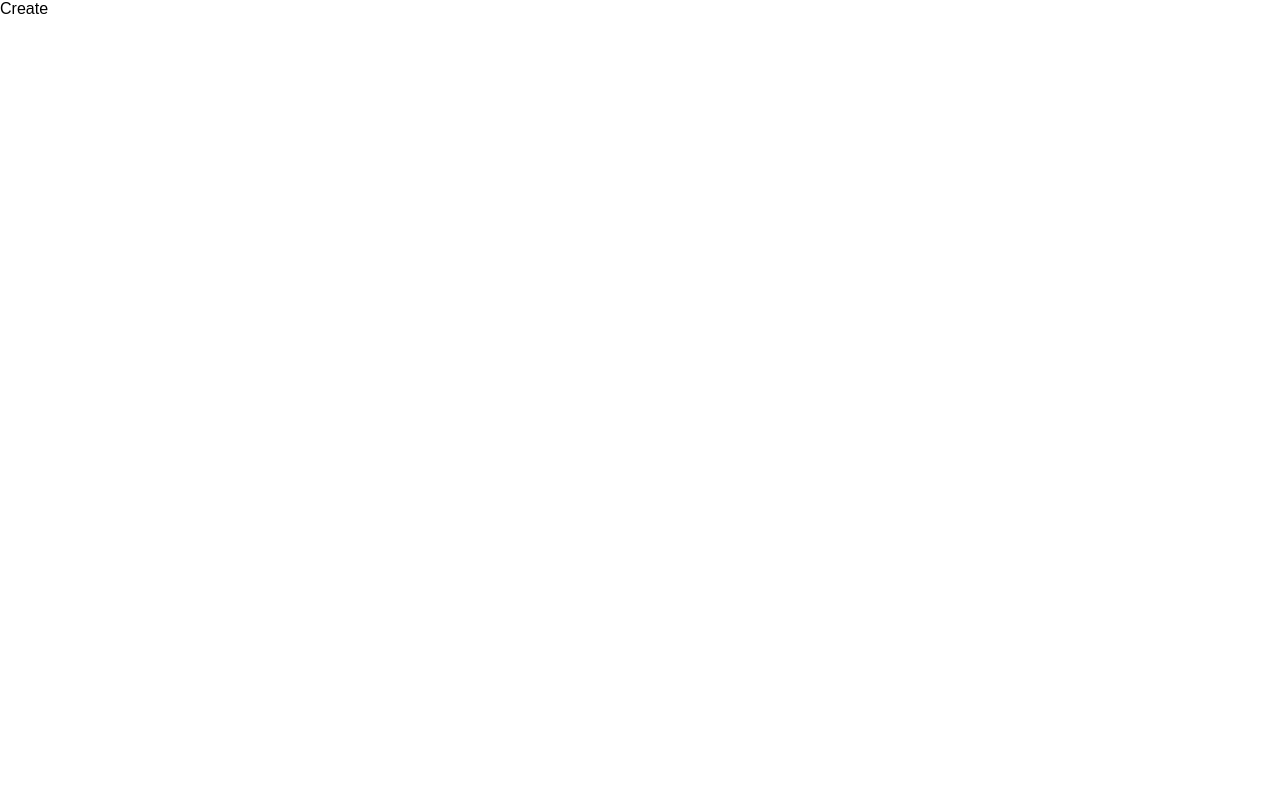
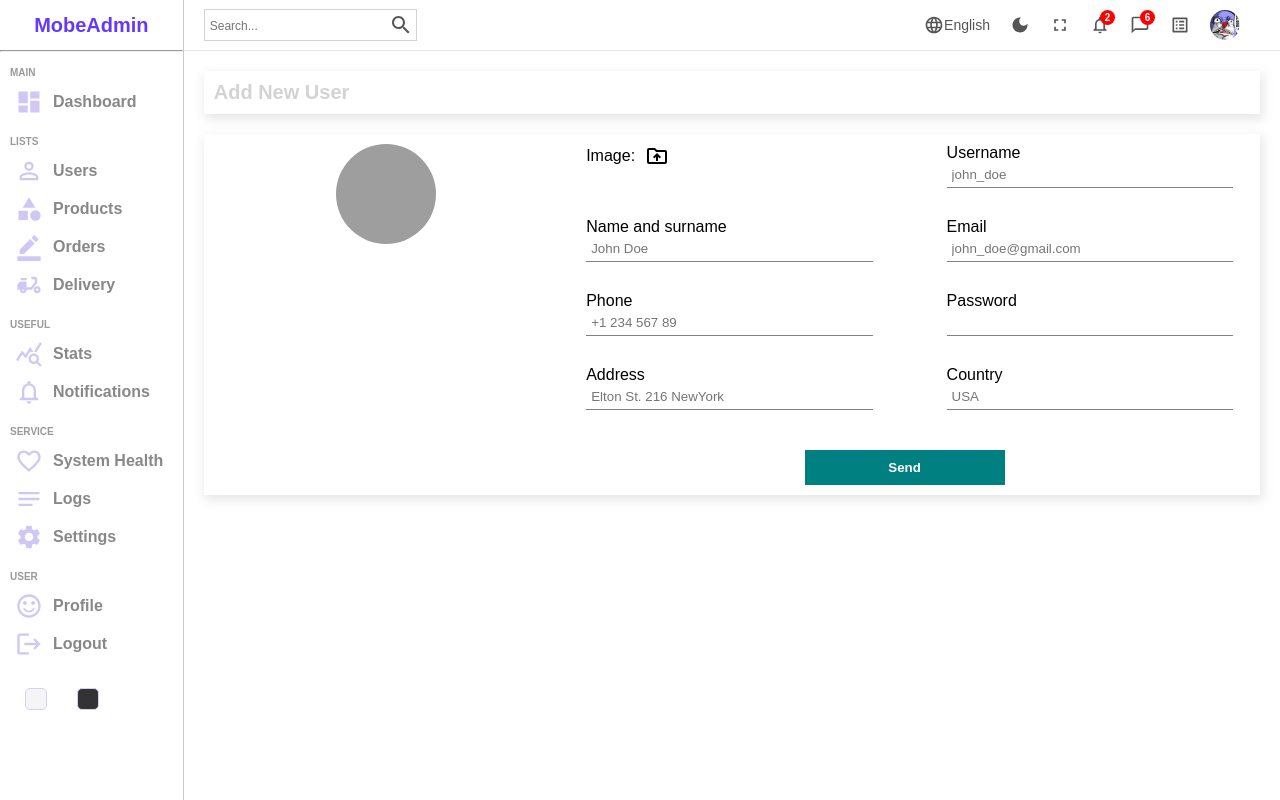
Before and after one commit to MobeTaxforfun/QuickAdmin, a React (Create React App) app: page /users/create in a window 1280 px wide. Built offline with nearby package versions, Linux system fonts and the light colour scheme; grey boxes are pictures that could not be loaded.

Commit message:
更新 Create

```diff
--- a/src/App.js
+++ b/src/App.js
@@ -3,6 +3,7 @@
 import List from "./pages/list/List";
 import Create from "./pages/create/Create";
 import Detail from "./pages/detail/Detail";
+import { productInputs, userInputs } from "./formSource";
 
 import {
   BrowserRouter,
@@ -21,12 +22,12 @@
             <Route path="users">
               <Route index element={<List />}></Route>
               <Route path=":userId" element={<Detail />}></Route>
-              <Route path="create" element={<Create />}></Route>
+              <Route path="create" element={<Create inputs={userInputs} title="Add New User" />}></Route>
             </Route>
             <Route path="products">
               <Route index element={<List />}></Route>
               <Route path=":productId" element={<Detail />}></Route>
-              <Route path="create" element={<Create />}></Route>
+              <Route path="create" element={<Create inputs={productInputs} title="Add New Product"/>}></Route>
             </Route>
           </Route>
         </Routes>
--- /dev/null
+++ b/src/formSource.js
@@ -0,0 +1,76 @@
+export const userInputs = [
+    {
+        id: 1,
+        label: "Username",
+        type: "text",
+        placeholder: "john_doe",
+    },
+    {
+        id: 2,
+        label: "Name and surname",
+        type: "text",
+        placeholder: "John Doe",
+    },
+    {
+        id: 3,
+        label: "Email",
+        type: "mail",
+        placeholder: "john_doe@gmail.com",
+    },
+    {
+        id: 4,
+        label: "Phone",
+        type: "text",
+        placeholder: "+1 234 567 89",
+    },
+    {
+        id: 5,
+        label: "Password",
+        type: "password",
+    },
+    {
+        id: 6,
+        label: "Address",
+        type: "text",
+        placeholder: "Elton St. 216 NewYork",
+    },
+    {
+        id: 7,
+        label: "Country",
+        type: "text",
+        placeholder: "USA",
+    },
+];
+
+export const productInputs = [
+    {
+        id: 1,
+        label: "Title",
+        type: "text",
+        placeholder: "Apple Macbook Pro",
+    },
+    {
+        id: 2,
+        label: "Description",
+        type: "text",
+        placeholder: "Description",
+    },
+    {
+        id: 3,
+        label: "Category",
+        type: "text",
+        placeholder: "Computers",
+    },
+    {
+        id: 4,
+        label: "Price",
+        type: "text",
+        placeholder: "100",
+    },
+    {
+        id: 5,
+        label: "Stock",
+        type: "text",
+        placeholder: "in stock",
+    },
+];
--- a/src/pages/create/Create.jsx
+++ b/src/pages/create/Create.jsx
@@ -1,8 +1,60 @@
 import "./create.scss"
+import Sidebar from "../../components/sidebar/Sidebar";
+import Navbar from "../../components/navbar/Navbar";
+import DriveFolderUploadOutlinedIcon from "@mui/icons-material/DriveFolderUploadOutlined";
+import { useState } from "react";
 
-const Create = () => {
+
+
+const Create = ({ inputs, title }) => {
+
+  const [file, setFile] = useState("");
+
   return (
-    <div>Create</div>
+    <div className="new">
+      <Sidebar />
+      <div className="newContainer">
+        <Navbar />
+        <div className="top">
+          <h1>{title}</h1>
+        </div>
+        <div className="bottom">
+          <div className="left">
+            <img
+              src={
+                file
+                  ? URL.createObjectURL(file)
+                  : "https://icon-library.com/images/no-image-icon/no-image-icon-0.jpg"
+              }
+              alt=""
+            />
+          </div>
+          <div className="right">
+            <form>
+              <div className="formInput">
+                <label htmlFor="file">
+                  Image: <DriveFolderUploadOutlinedIcon className="icon" />
+                </label>
+                <input
+                  type="file"
+                  id="file"
+                  onChange={(e) => setFile(e.target.files[0])}
+                  style={{ display: "none" }}
+                />
+              </div>
+
+              {inputs.map((input) => (
+                <div className="formInput" key={input.id}>
+                  <label>{input.label}</label>
+                  <input type={input.type} placeholder={input.placeholder} />
+                </div>
+              ))}
+              <button>Send</button>
+            </form>
+          </div>
+        </div>
+      </div>
+    </div>
   )
 }
 
--- a/src/pages/create/create.scss
+++ b/src/pages/create/create.scss
@@ -0,0 +1,77 @@
+.new {
+    width: 100%;
+    display: flex;
+
+    .newContainer {
+        flex: 6;
+
+        .top,
+        .bottom {
+            -webkit-box-shadow: 2px 4px 10px 1px rgba(0, 0, 0, 0.47);
+            box-shadow: 2px 4px 10px 1px rgba(201, 201, 201, 0.47);
+            padding: 10px;
+            margin: 20px;
+            display: flex;
+
+            h1 {
+                color: lightgray;
+                font-size: 20px;
+            }
+
+            .left {
+                flex: 1;
+                text-align: center;
+
+                img {
+                    width: 100px;
+                    height: 100px;
+                    border-radius: 50%;
+                    object-fit: cover;
+                }
+            }
+
+            .right {
+                flex: 2;
+
+                form {
+                    display: flex;
+                    flex-wrap: wrap;
+                    gap: 30px;
+                    justify-content: space-around;
+
+                    .formInput {
+                        width: 40%;
+
+                        label {
+                            display: flex;
+                            align-items: center;
+                            gap: 10px;
+
+                            .icon {
+                                cursor: pointer;
+                            }
+                        }
+
+                        input {
+                            width: 100%;
+                            padding: 5px;
+                            border: none;
+                            border-bottom: 1px solid gray;
+                        }
+                    }
+
+                    button {
+                        width: 200px;
+                        padding: 10px;
+                        border: none;
+                        background-color: teal;
+                        color: white;
+                        font-weight: bold;
+                        cursor: pointer;
+                        margin-top: 10px;
+                    }
+                }
+            }
+        }
+    }
+}
```
